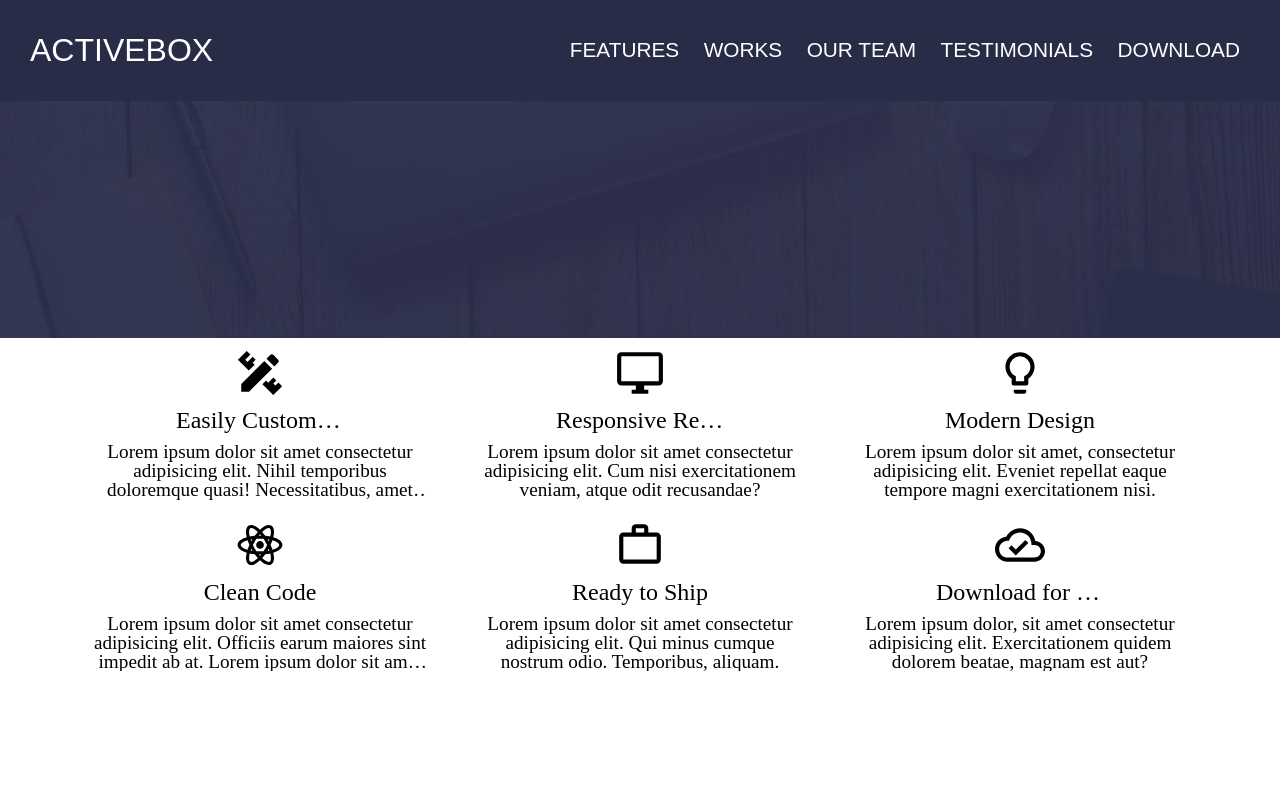
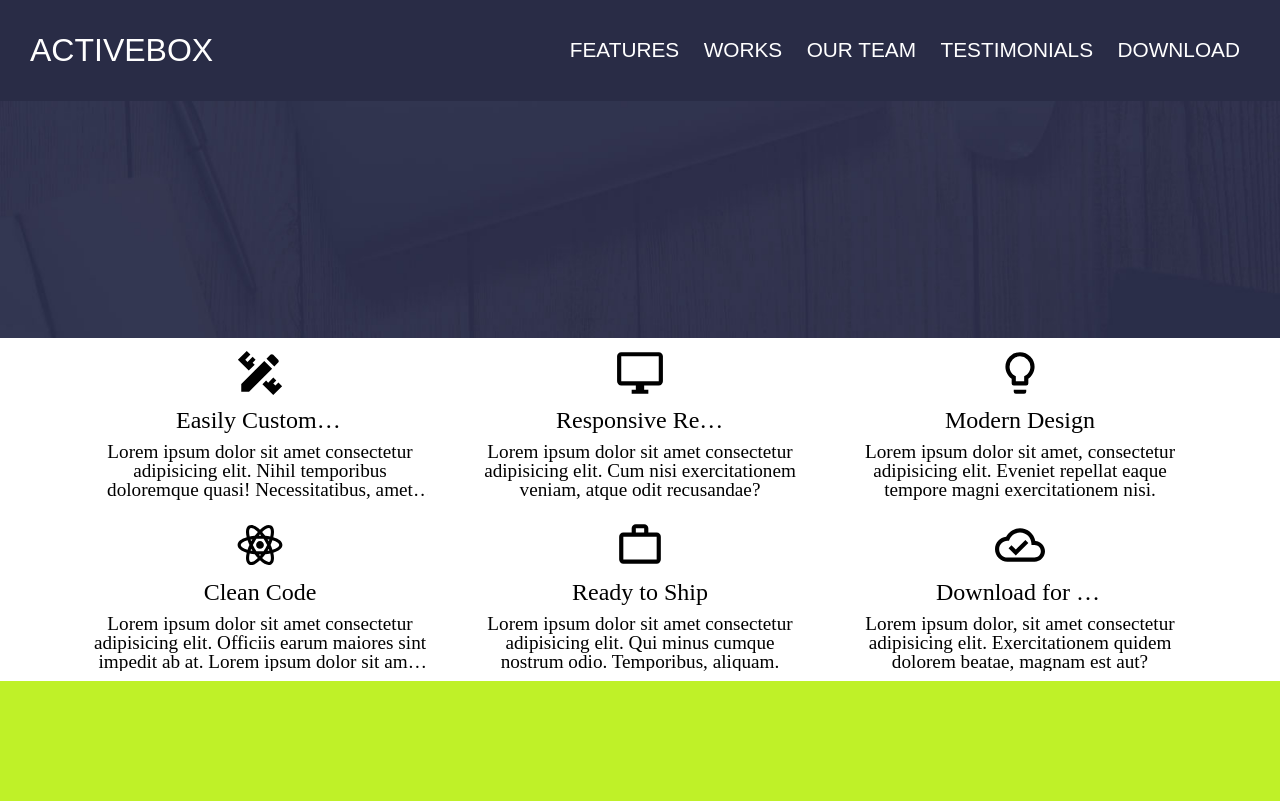
Before and after one commit to Simkav/fe_adaptive_columns, a plain HTML site: page index.html in a window 1280 px wide. Drawn offline with Linux system fonts and the light colour scheme.

Commit message:
Add footer

```diff
--- a/assets/css/style.css
+++ b/assets/css/style.css
@@ -72,6 +72,11 @@
 .head-wrap {
   max-width: 50%;
 }
+.page-footer{
+  width: 100%;
+  height: 15vh;
+  background-color: #BFF128;
+}
 @media screen and (max-width: 768px) {
   .logo {
     font-size: 1em;
--- a/index.html
+++ b/index.html
@@ -150,5 +150,6 @@
         </div>
       </section>
     </main>
+    <footer class="page-footer"></footer>
   </body>
 </html>
```
